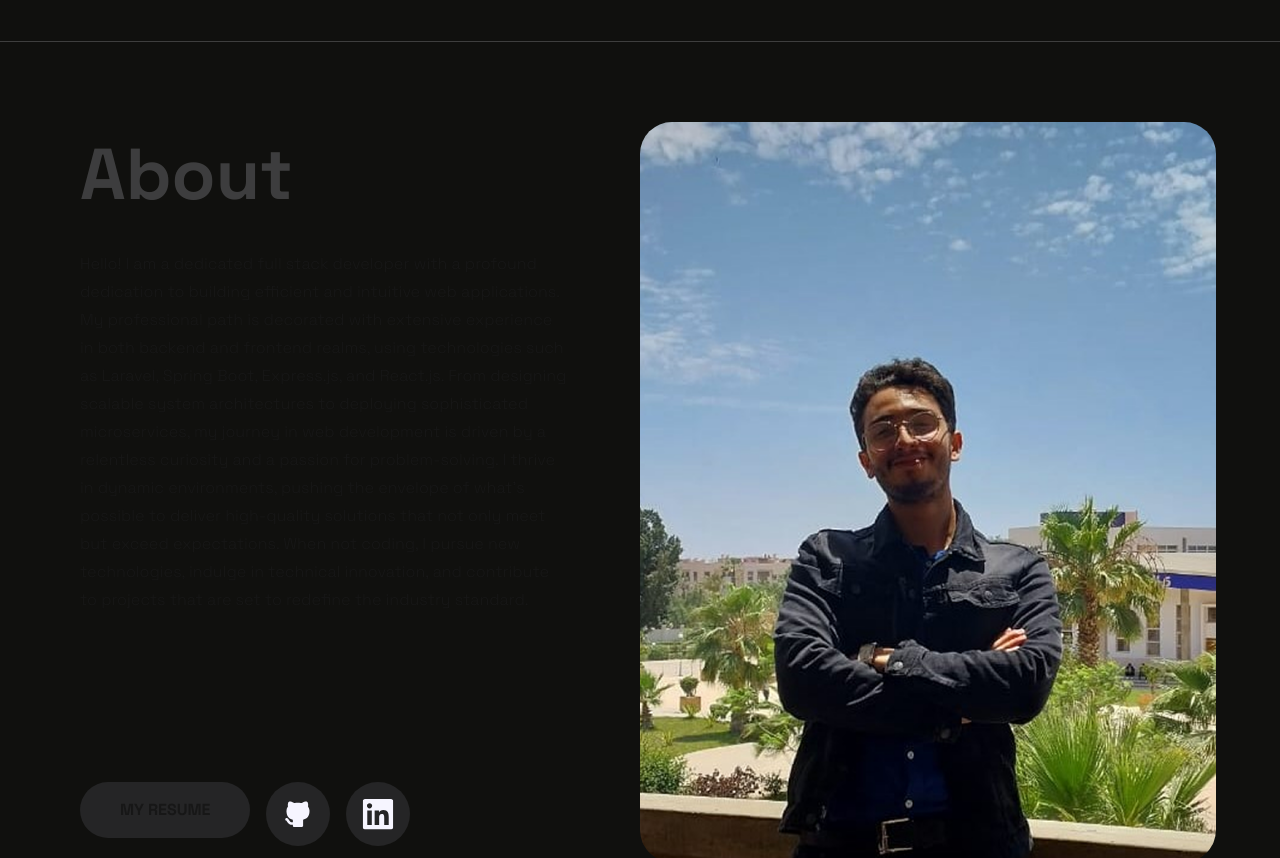
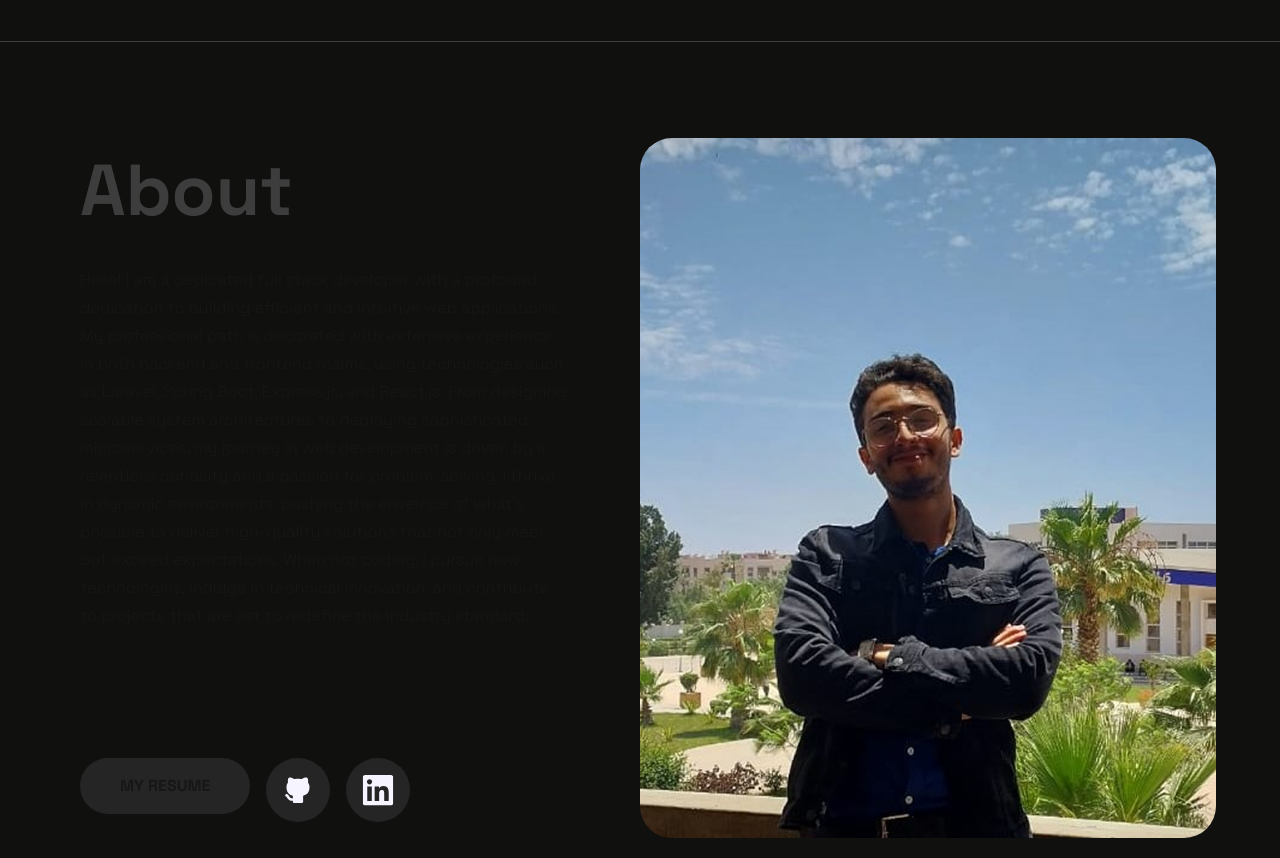
Before and after one commit to Marouane666/Portfolio-v2, a Next.js app: page / in a window 1280 px wide. Shown: the part 3220-4078 px from the top of the page. Built offline with nearby package versions, Linux system fonts and the light colour scheme.

Commit message:
about modif

```diff
--- a/components/About.tsx
+++ b/components/About.tsx
@@ -2,7 +2,7 @@
 
 export const About = () => {
   return (
-    <div className="flex flex-col md:flex-row items-stretch w-full md:min-h-[calc(100vh-60px)]">
+    <div className="flex flex-col md:flex-row items-stretch w-full md:max-h-[calc(100vh-84px)] mt-4">
       {/* Text Section */}
       <div className="flex flex-col gap-[40px] md:gap-0 md:justify-between w-full md:w-[50%] p-4">
         <div>
```
